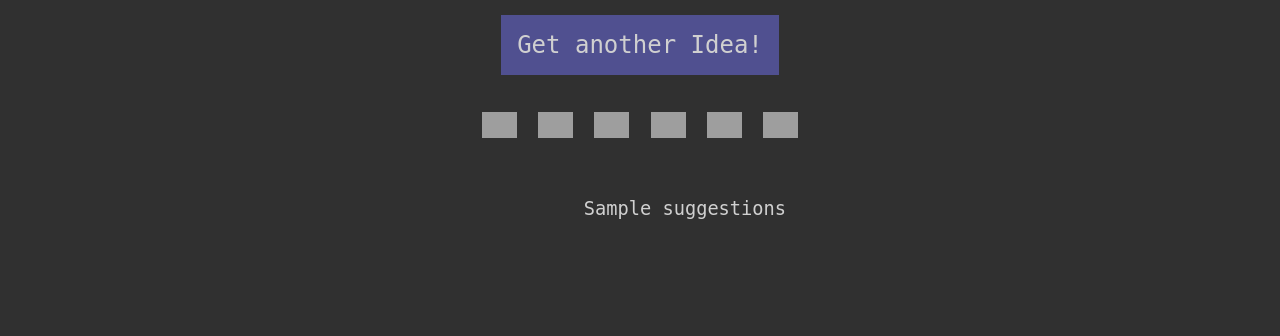
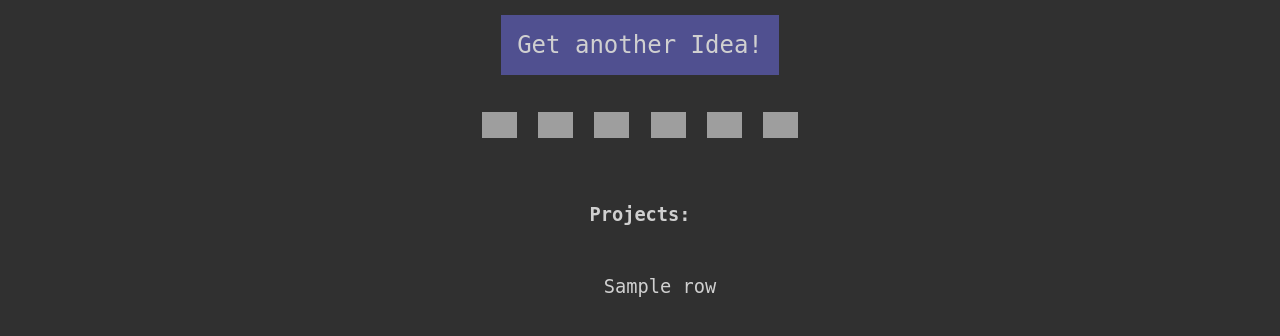
Before and after one commit to dmccrevan/hackathon-ai, a Flask app: template templates/idea.html in a window 1280 px wide. Shown: the part 146-482 px from the top of the page. Run offline with Flask 2, Linux system fonts and the light colour scheme; the template is opened without the code that fills it: most values are stand-ins (such as "Sample title", 1, 10 or a date in 2020); parts of the project's set-up code (start-up, migrations or seed data) failed here and were passed over; grey boxes are pictures that could not be loaded.

Commit message:
save project ideas

```diff
--- a/main.py
+++ b/main.py
@@ -16,6 +16,7 @@ except:
 
 @app.route('/')
 def index():
+	global suggestions
 	suggestions = []
 	return render_template('index.html')
 
@@ -24,10 +25,12 @@ def idea():
 	global suggestions
 	tagline = mygen.generate_tagline()
 	suggestions.append(tagline)
-	suggestions_txt = ''
+	'''suggestions_txt = ''
 	for i in range(len(suggestions)):
-		suggestions_txt += "Project {}:\n\t{}\n".format(i+1, suggestions[i])
-	return render_template('idea.html', tagline=tagline, suggestions=suggestions_txt)
+		suggestions_txt += "Project {}:\n\t".format(i+1)
+		for i in range(suggestions[0]):
+			suggestions_txt += suggestions[0][i]'''
+	return render_template('idea.html', tagline=tagline, suggestions=suggestions)
 
 @app.route('/pastes-list')
 def pastes_list():
--- a/templates/idea.html
+++ b/templates/idea.html
@@ -40,7 +40,10 @@
     </a>
 </div>
 
-<pre>
-	{{ suggestions }}
-</pre>
+<h4>Projects:</h4>
+<ul>
+{% for row in suggestions %}
+	<l1> {{ row }} </l1>
+</ul>
+{% endfor %}
 {% endblock %}
```
